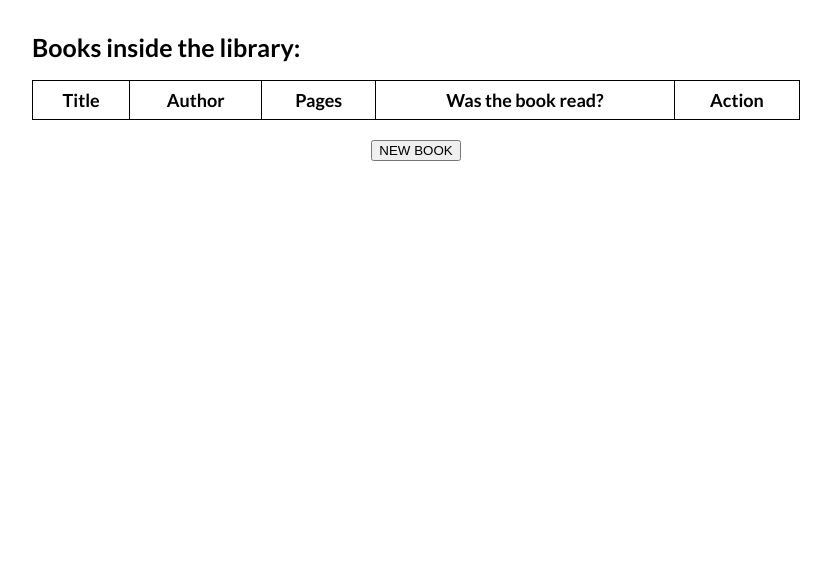
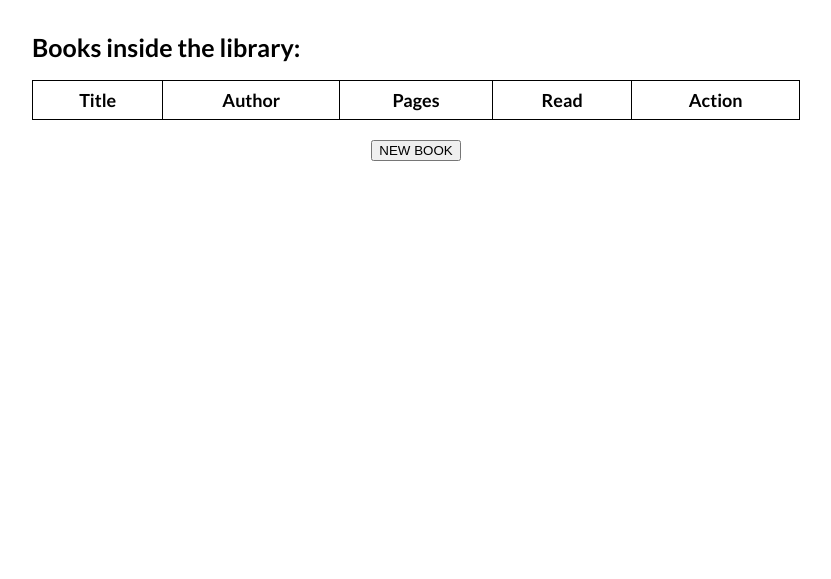
Before and after one commit to LukSiman/library, a plain HTML site: page index.html in a window 1280 px wide. Shown: the part 135-714 px from the top of the page, without its empty margins (224-1055 px from the left). Drawn offline with Linux system fonts and the light colour scheme.

Commit message:
minor renaming for better readability

```diff
--- a/index.html
+++ b/index.html
@@ -17,7 +17,7 @@
                 <th>Title</th>
                 <th>Author</th>
                 <th>Pages</th>
-                <th>Was the book read?</th>
+                <th>Read</th>
                 <th>Action</th>
             </tr>
         </table>
```
